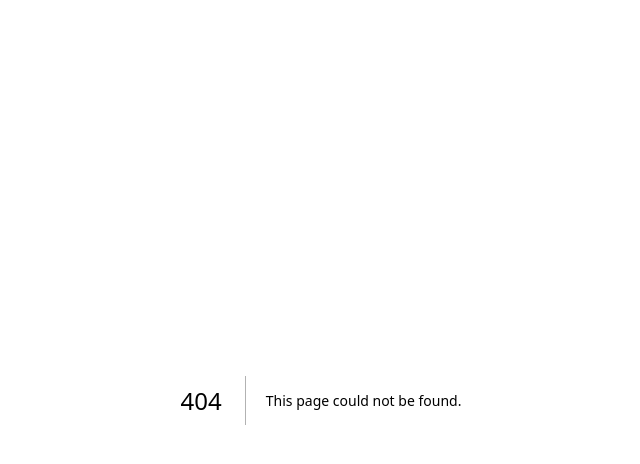
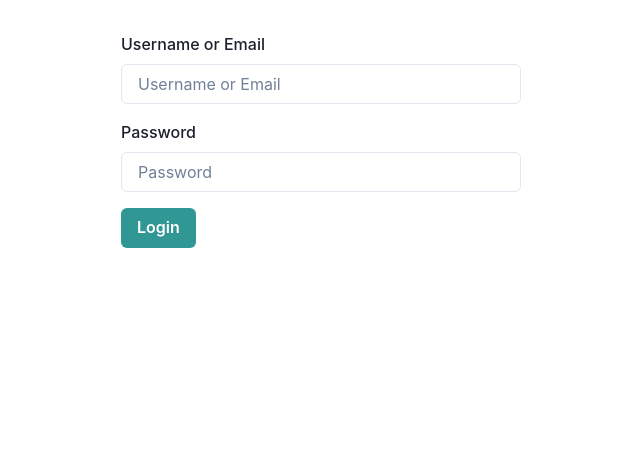
Before and after one commit to ducanh4531/reddit-clone, a Next.js app in the folder client/: page /login in a window 1280 px wide. Before the commit this address had no page. Shown: the top 464 px of the page, without its empty margins (319-959 px from the left). Built offline with nearby package versions, Linux system fonts and the light colour scheme.

Commit message:
finish login page and login/register features

```diff
--- a/client/src/components/InputField.tsx
+++ b/client/src/components/InputField.tsx
@@ -18,7 +18,7 @@ const InputField = (props: InputFieldProps) => {
 	const [field, { error }] = useField(props)
 
 	return (
-		<FormControl>
+		<FormControl isInvalid={!!error}>
 			<FormLabel htmlFor={field.name}>{props.label}</FormLabel>
 			<Input
 				id={field.name}
--- a/client/src/gql/gql.ts
+++ b/client/src/gql/gql.ts
@@ -13,6 +13,7 @@ import { TypedDocumentNode as DocumentNode } from '@graphql-typed-document-node/
  * Therefore it is highly recommended to use the babel or swc plugin for production.
  */
 const documents = {
+    "mutation Login($loginInput: LoginInput!) {\n  login(loginInput: $loginInput) {\n    code\n    success\n    message\n    user {\n      id\n      username\n      email\n    }\n    errors {\n      field\n      message\n    }\n  }\n}": types.LoginDocument,
     "mutation Register($registerInput: RegisterInput!) {\n  register(registerInput: $registerInput) {\n    code\n    success\n    message\n    user {\n      id\n      username\n      email\n    }\n    errors {\n      field\n      message\n    }\n  }\n}": types.RegisterDocument,
 };
 
@@ -33,6 +34,10 @@ export function graphql(source: string): unknown;
 /**
  * The graphql function is used to parse GraphQL queries into a document that can be used by GraphQL clients.
  */
+export function graphql(source: "mutation Login($loginInput: LoginInput!) {\n  login(loginInput: $loginInput) {\n    code\n    success\n    message\n    user {\n      id\n      username\n      email\n    }\n    errors {\n      field\n      message\n    }\n  }\n}"): (typeof documents)["mutation Login($loginInput: LoginInput!) {\n  login(loginInput: $loginInput) {\n    code\n    success\n    message\n    user {\n      id\n      username\n      email\n    }\n    errors {\n      field\n      message\n    }\n  }\n}"];
+/**
+ * The graphql function is used to parse GraphQL queries into a document that can be used by GraphQL clients.
+ */
 export function graphql(source: "mutation Register($registerInput: RegisterInput!) {\n  register(registerInput: $registerInput) {\n    code\n    success\n    message\n    user {\n      id\n      username\n      email\n    }\n    errors {\n      field\n      message\n    }\n  }\n}"): (typeof documents)["mutation Register($registerInput: RegisterInput!) {\n  register(registerInput: $registerInput) {\n    code\n    success\n    message\n    user {\n      id\n      username\n      email\n    }\n    errors {\n      field\n      message\n    }\n  }\n}"];
 
 export function graphql(source: string) {
--- a/client/src/gql/graphql.ts
+++ b/client/src/gql/graphql.ts
@@ -135,6 +135,13 @@ export type UserMutationResponse = IMutationResponse & {
   user?: Maybe<User>;
 };
 
+export type LoginMutationVariables = Exact<{
+  loginInput: LoginInput;
+}>;
+
+
+export type LoginMutation = { __typename?: 'Mutation', login: { __typename?: 'UserMutationResponse', code: number, success: boolean, message?: string | null, user?: { __typename?: 'User', id: string, username: string, email: string } | null, errors?: Array<{ __typename?: 'FieldError', field: string, message: string }> | null } };
+
 export type RegisterMutationVariables = Exact<{
   registerInput: RegisterInput;
 }>;
@@ -143,4 +150,5 @@ export type RegisterMutationVariables = Exact<{
 export type RegisterMutation = { __typename?: 'Mutation', register: { __typename?: 'UserMutationResponse', code: number, success: boolean, message?: string | null, user?: { __typename?: 'User', id: string, username: string, email: string } | null, errors?: Array<{ __typename?: 'FieldError', field: string, message: string }> | null } };
 
 
+export const LoginDocument = {"kind":"Document","definitions":[{"kind":"OperationDefinition","operation":"mutation","name":{"kind":"Name","value":"Login"},"variableDefinitions":[{"kind":"VariableDefinition","variable":{"kind":"Variable","name":{"kind":"Name","value":"loginInput"}},"type":{"kind":"NonNullType","type":{"kind":"NamedType","name":{"kind":"Name","value":"LoginInput"}}}}],"selectionSet":{"kind":"SelectionSet","selections":[{"kind":"Field","name":{"kind":"Name","value":"login"},"arguments":[{"kind":"Argument","name":{"kind":"Name","value":"loginInput"},"value":{"kind":"Variable","name":{"kind":"Name","value":"loginInput"}}}],"selectionSet":{"kind":"SelectionSet","selections":[{"kind":"Field","name":{"kind":"Name","value":"code"}},{"kind":"Field","name":{"kind":"Name","value":"success"}},{"kind":"Field","name":{"kind":"Name","value":"message"}},{"kind":"Field","name":{"kind":"Name","value":"user"},"selectionSet":{"kind":"SelectionSet","selections":[{"kind":"Field","name":{"kind":"Name","value":"id"}},{"kind":"Field","name":{"kind":"Name","value":"username"}},{"kind":"Field","name":{"kind":"Name","value":"email"}}]}},{"kind":"Field","name":{"kind":"Name","value":"errors"},"selectionSet":{"kind":"SelectionSet","selections":[{"kind":"Field","name":{"kind":"Name","value":"field"}},{"kind":"Field","name":{"kind":"Name","value":"message"}}]}}]}}]}}]} as unknown as DocumentNode<LoginMutation, LoginMutationVariables>;
 export const RegisterDocument = {"kind":"Document","definitions":[{"kind":"OperationDefinition","operation":"mutation","name":{"kind":"Name","value":"Register"},"variableDefinitions":[{"kind":"VariableDefinition","variable":{"kind":"Variable","name":{"kind":"Name","value":"registerInput"}},"type":{"kind":"NonNullType","type":{"kind":"NamedType","name":{"kind":"Name","value":"RegisterInput"}}}}],"selectionSet":{"kind":"SelectionSet","selections":[{"kind":"Field","name":{"kind":"Name","value":"register"},"arguments":[{"kind":"Argument","name":{"kind":"Name","value":"registerInput"},"value":{"kind":"Variable","name":{"kind":"Name","value":"registerInput"}}}],"selectionSet":{"kind":"SelectionSet","selections":[{"kind":"Field","name":{"kind":"Name","value":"code"}},{"kind":"Field","name":{"kind":"Name","value":"success"}},{"kind":"Field","name":{"kind":"Name","value":"message"}},{"kind":"Field","name":{"kind":"Name","value":"user"},"selectionSet":{"kind":"SelectionSet","selections":[{"kind":"Field","name":{"kind":"Name","value":"id"}},{"kind":"Field","name":{"kind":"Name","value":"username"}},{"kind":"Field","name":{"kind":"Name","value":"email"}}]}},{"kind":"Field","name":{"kind":"Name","value":"errors"},"selectionSet":{"kind":"SelectionSet","selections":[{"kind":"Field","name":{"kind":"Name","value":"field"}},{"kind":"Field","name":{"kind":"Name","value":"message"}}]}}]}}]}}]} as unknown as DocumentNode<RegisterMutation, RegisterMutationVariables>;
--- /dev/null
+++ b/client/src/helpers/mapFieldErrors.ts
@@ -0,0 +1,7 @@
+import { FieldError } from '../gql/graphql'
+
+export const mapFieldErrors = (errors: Array<FieldError>) => {
+	return errors.reduce((accumulatedErrorsObj, error) => {
+		return { ...accumulatedErrorsObj, [error.field]: error.message }
+	}, {})
+}
--- a/client/src/pages/index.tsx
+++ b/client/src/pages/index.tsx
@@ -1,5 +1,3 @@
-import Register from './register'
-
-const Index = () => <Register />
+const Index = () => <h1>Hello world</h1>
 
 export default Index
--- /dev/null
+++ b/client/src/pages/login.tsx
@@ -0,0 +1,80 @@
+import { useMutation } from '@apollo/client'
+import { Box, Button } from '@chakra-ui/react'
+import { Form, Formik, FormikHelpers } from 'formik'
+import { useRouter } from 'next/navigation'
+import InputField from '../components/InputField'
+import Wrapper from '../components/Wrapper'
+import { graphql } from '../gql'
+import { LoginInput } from '../gql/graphql'
+import { mapFieldErrors } from '../helpers/mapFieldErrors'
+
+// prettier-ignore
+const loginMutation = graphql(`mutation Login($loginInput: LoginInput!) {\n  login(loginInput: $loginInput) {\n    code\n    success\n    message\n    user {\n      id\n      username\n      email\n    }\n    errors {\n      field\n      message\n    }\n  }\n}`)
+
+const Login = () => {
+	const initialValues = {
+		usernameOrEmail: '',
+		password: ''
+	}
+
+	const [loginUser, { loading: _loginUserLoading, data, error }] =
+		useMutation(loginMutation)
+	const router = useRouter()
+
+	const handleLoginUser = async (
+		values: LoginInput,
+		actions: FormikHelpers<LoginInput>
+	) => {
+		const response = await loginUser({
+			variables: { loginInput: values }
+		})
+
+		console.log('RESPONSE', response)
+
+		if (response.data?.login.errors) {
+			console.log('ERROR OCCURRED')
+			actions.setErrors(mapFieldErrors(response.data.login.errors))
+		} else if (response.data?.login.user) {
+			router.push('/')
+			actions.resetForm()
+		}
+	}
+
+	return (
+		<Wrapper>
+			{error && <p>Failed to login</p>}
+			{data && data.login.success && (
+				<p>Logged in successfully {JSON.stringify(data)}</p>
+			)}
+			<Formik onSubmit={handleLoginUser} initialValues={initialValues}>
+				{({ handleSubmit, isSubmitting }) => (
+					<Form onSubmit={handleSubmit}>
+						<InputField
+							name='usernameOrEmail'
+							label='Username or Email'
+							placeholder='Username or Email'
+						/>
+						<Box mt={4}>
+							<InputField
+								name='password'
+								label='Password'
+								placeholder='Password'
+								type='password'
+							/>
+						</Box>
+						<Button
+							type='submit'
+							colorScheme='teal'
+							mt='4'
+							isLoading={isSubmitting}
+						>
+							Login
+						</Button>
+					</Form>
+				)}
+			</Formik>
+		</Wrapper>
+	)
+}
+
+export default Login
```
Also changed, not shown: client/src/graphql-client/mutations/login.graphql (added, +16 -0 lines), client/src/pages/register.tsx (+9 -3 lines), client/src/graphql-client/mutations/register.graphql (renamed from client/src/graphql-client/mutations/mutations.graphql).
